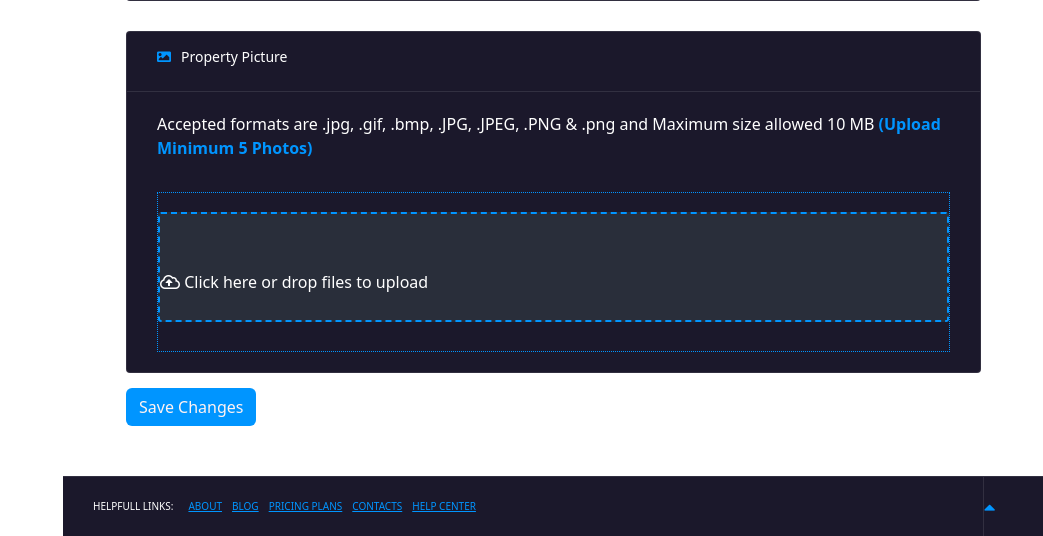
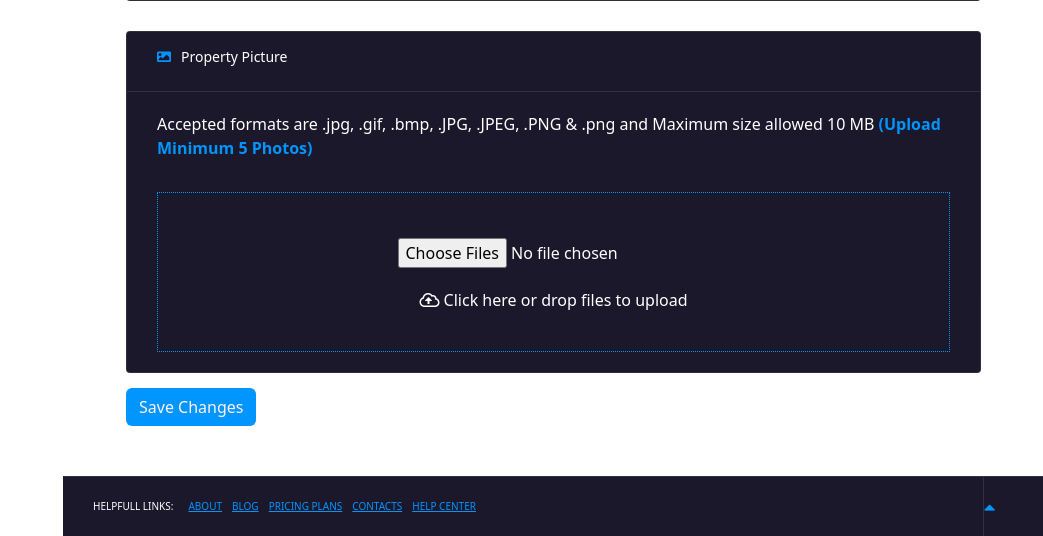
Before and after one commit to faisalbalkhi/propDekho, a Django app: page /dashboard-add-listing/ in a window 1280 px wide. Shown: the part 2068-2604 px from the top of the page, without its empty margins (237-1280 px from the left). Run offline with Django 3.2, Linux system fonts and the light colour scheme; some libraries are stand-ins or nearby versions.

Commit message:
deleted extra space and create sperate form

```diff
--- a/prop_dekho/templates/dashboard-add-listing.html
+++ b/prop_dekho/templates/dashboard-add-listing.html
@@ -218,8 +218,6 @@
                 </div>
                 <!-- dashboard-title end -->
 
-
-                <form action="#" method="post" name="alldetails">
                     <div class="dasboard-wrapper fl-wrap no-pag">
                         <!-- dasboard-widget-title -->
                         <div class="dasboard-widget-title fl-wrap" id="sec1">
@@ -261,8 +259,9 @@
                                 </div>
                             </div>
                         </div>
-
-                        <form method="post" action="#" name="residentialdetails">
+                        <!-- Residential  Start -->
+
+                    <form method="post" enctype="multipart/form-data" name="residentialdetails">{% csrf_token %}
                         <div id="reidentialdetails" style="display: block;">
 
                             <!-- dasboard-widget-title -->
@@ -381,20 +380,20 @@
                                     </div>
 
                                     <div class="clearfix"></div>
-                                    <label>Furnished: </label>
-                                    <div class=" add-list-tags fl-wrap">
-                                        <!-- Checkboxes -->
-                                        <ul class="fl-wrap filter-tags no-list-style ds-tg">
-                                            <li>
-                                                <input id="furnishedtype1" type="radio" name="furnishedtype">
+                                    <label>Furnished:</label>
+                                    <div class=" add-list-tags fl-wrap">
+                                        <!-- Checkboxes -->
+                                        <ul class="fl-wrap filter-tags no-list-style ds-tg">
+                                            <li>
+                                                <input id="furnishedtype1" type="radio" value="1" name="furnished">
                                                 <label for="furnishedtype1">Fully Furnished</label>
                                             </li>
                                             <li>
-                                                <input id="furnishedtype2" type="radio" name="furnishedtype">
+                                                <input id="furnishedtype2" type="radio" value="2" name="furnished">
                                                 <label for="furnishedtype2">Semi-Furnished</label>
                                             </li>
                                             <li>
-                                                <input id="furnishedtype3" type="radio" name="furnishedtype">
+                                                <input id="furnishedtype3" type="radio" value="3" name="furnished">
                                                 <label for="furnishedtype3">Non-Furnished</label>
                                             </li>
                                         </ul>
@@ -632,7 +631,7 @@
                                             <label>Available From : </label>
                                             <input class="divdate" type="date" value="" />
                                         </div>
-                                        <div id="locationdetails" style="display: none;">
+                                        <!-- <div id="locationdetails" style="display: none;">
                                             <div class="col-sm-6">
                                                 <label>Flat No.</label>
                                                 <input style="padding-left: 10px !important" type="text"
@@ -648,7 +647,7 @@
                                                 <input style="padding-left: 10px !important" type="text"
                                                     placeholder="Enter Total Floors" value="" />
                                             </div>
-                                        </div>
+                                        </div> -->
                                     </div>
 
                                 </div>
@@ -905,14 +904,11 @@
                                                     <input type="text" placeholder=" Brokerage (in rupees) " value=""
                                                         style="width: 21rem;" />
                                                 </div>
-
                                                 <!-- Checkboxes end -->
                                             </div>
-
                                             <label>Built Up Area: <span class="dec-icon"><i
                                                         class="far fa-sort-size-down-alt"></i></span></label>
                                             <input type="text" style=" width: 32%;" placeholder="in SqFt." value="" />
-
                                         </div>
                                         <!-- <label>Plan Details</label>
                             <div class="listsearch-input-item">
@@ -922,15 +918,31 @@
                                     </div>
                                 </div>
                             </div>
-
-                            <!-- dashboard pricing part end -->
-
-
+                            <div class="dasboard-widget-title dwb-mar fl-wrap" >
+                                <h5><i class="fas fa-image"></i>Property Picture</h5>
+                              </div>
+                            <div class="dasboard-widget-box fl-wrap ">
+                                <div class="custom-form">
+                                  <span style="color: white;">Accepted formats are .jpg, .gif, .bmp, .JPG, .JPEG, .PNG & .png and Maximum size allowed 10 MB
+                                    <strong style="color: #0095ff;"> (Upload Minimum 5 Photos) </strong></span>
+                                  <div class="clearfix"></div>
+                                  <div class="listsearch-input-item fl-wrap picturesetting">
+                                      <div class="fu-text">
+                                        <div class="photoUpload-files fl-wrap"></div>
+                                      </div>
+                                      <input type="file" name="prop_img" style="color: white;" class="upload" accept=".jpg, .jpeg, .png, .gif, .bmp" multiple>
+                                      <span style="color: white;"><i  class="far fa-cloud-upload-alt"></i> Click here or drop files to upload</span>
+                                  </div>
+                                </div>
+                                <div class="image-preview"></div>
+                              </div>
+                              <button type="submit" class="btn btnbgcolor float-btn">Save Changes
+                              </button>
                         </div>
                         </form>
-
+                        <!-- Residential  End -->
                         <!-- PG-CoLiving Start -->
-                        <form action="#" method="post" name="pgdetails">
+                        <form method="post" enctype="multipart/form-data" name="pgdetails">
                         <div id="pgcolivingdetails" style="display: none;">
 
                             <div class="dasboard-widget-title dwb-mar fl-wrap" id="sec4">
@@ -1968,31 +1980,8 @@
                         <!-- commercial end -->
 
                         <!-- dasboard-widget-title -->
-                        <div class="dasboard-widget-title dwb-mar fl-wrap" >
-                            <h5><i class="fas fa-image"></i>Property Picture</h5>
-                          </div>
-                        <div class="dasboard-widget-box fl-wrap ">
-                            <div class="custom-form">
-                              <span style="color: white;">Accepted formats are .jpg, .gif, .bmp, .JPG, .JPEG, .PNG & .png and Maximum size allowed 10 MB
-                                <strong style="color: #0095ff;"> (Upload Minimum 5 Photos) </strong></span>
-                              <div class="clearfix"></div>
-                              <div class="listsearch-input-item fl-wrap picturesetting">
-                                <form class="fuzone">
-                                  <div class="fu-text">
-
-                                    <div class="photoUpload-files fl-wrap"></div>
-                                  </div>
-                                  <input type="file" style="color: white;" class="upload" accept=".jpg, .jpeg, .png, .gif, .bmp" multiple>
-                                  <span style="color: white;"><i  class="far fa-cloud-upload-alt"></i> Click here or drop files to upload</span>
-                                </form>
-                              </div>
-                            </div>
-                            <div class="image-preview"></div>
-                          </div>
+
                         <!-- dasboard-widget-box  end-->
-
-                        <a href="#" type="submit"  class="btn btnbgcolor float-btn">Save Changes
-                        </a>
                     </div>
                 </form>
             </div>
```
